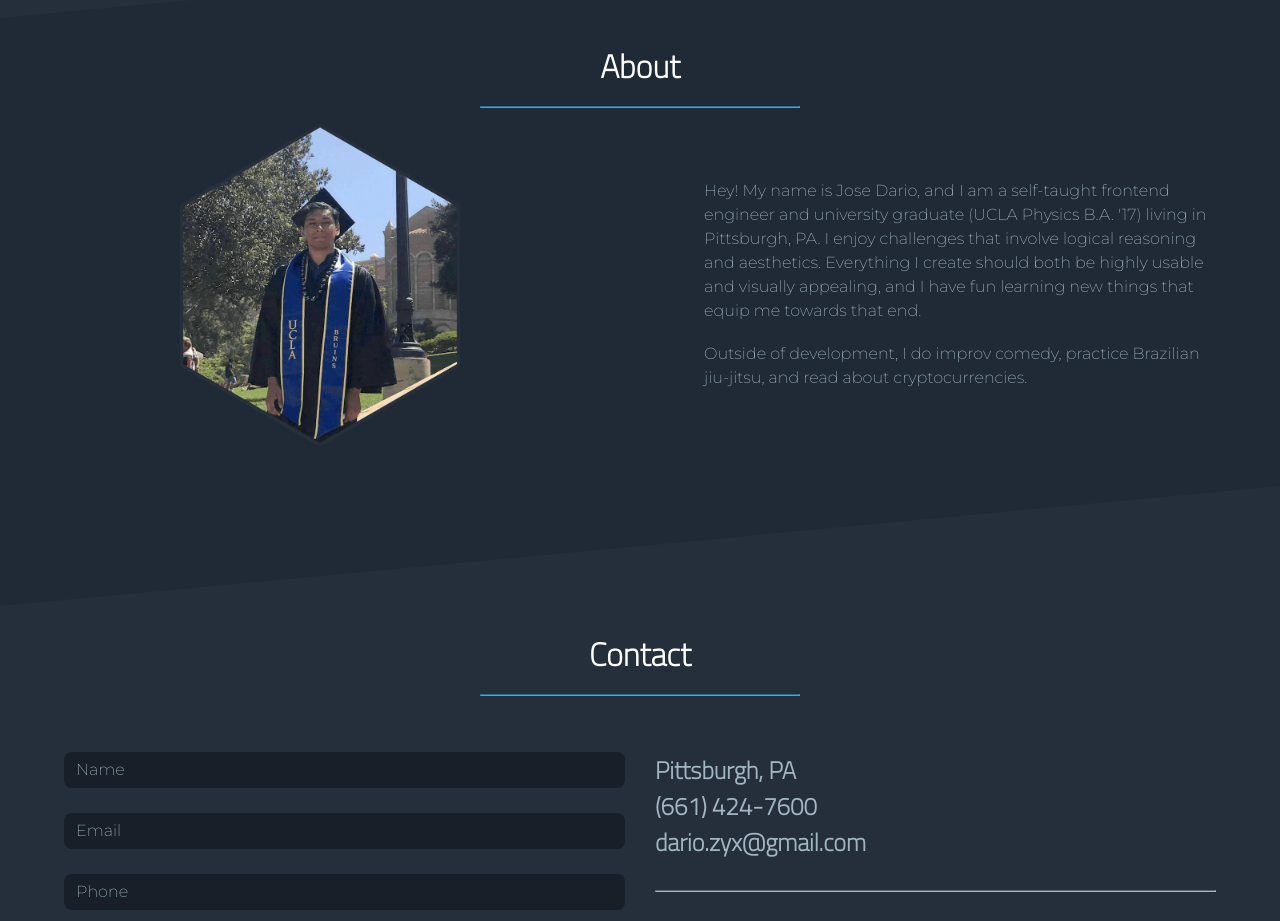
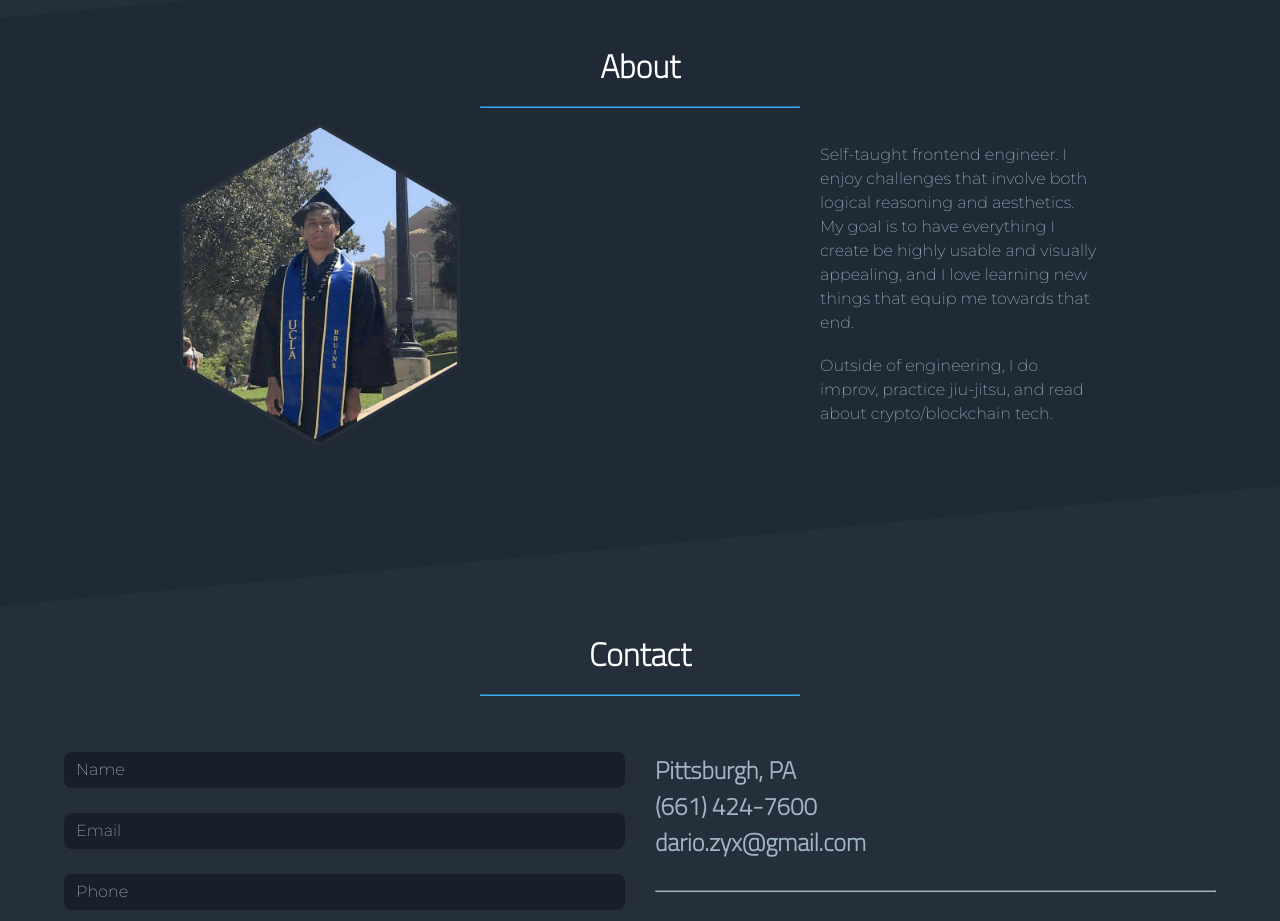
Before and after one commit to darzyx/darzyx, a React (Create React App) app: page / in a window 1280 px wide. Shown: the part 4420-5341 px from the top of the page. Built offline with nearby package versions, Linux system fonts and the light colour scheme.

Commit message:
Update about section paragraph and positioning

```diff
--- a/src/Components/About.js
+++ b/src/Components/About.js
@@ -17,17 +17,15 @@ const About = () => (
       </LazyLoad>
       <div className="bio">
         <p>
-          Hey! My name is Jose Dario, and I am a self-taught frontend engineer
-          and university graduate (UCLA Physics B.A. '17) living in Pittsburgh,
-          PA. I enjoy challenges that involve logical reasoning and aesthetics.
-          Everything I create should both be highly usable and visually
-          appealing, and I have fun learning new things that equip me towards
-          that end.
+          Self-taught frontend engineer. I enjoy challenges that involve both
+          logical reasoning and aesthetics. My goal is to have everything I
+          create be highly usable and visually appealing, and I love learning
+          new things that equip me towards that end.
         </p>
         <br />
         <p>
-          Outside of development, I do improv comedy, practice Brazilian
-          jiu-jitsu, and read about cryptocurrencies.
+          Outside of engineering, I do improv, practice jiu-jitsu, and read
+          about crypto/blockchain tech.
         </p>
       </div>
     </div>
--- a/src/Styles/_about.scss
+++ b/src/Styles/_about.scss
@@ -40,14 +40,25 @@
     }
 
     .bio {
-      @extend %middle-content;
-      @media (max-width: 599px) { grid-row: 2; text-align: center; }
-      @media (min-width: 600px) { grid-column: 2; text-align: left; }
+      @extend %center-middle-content;
 
-      width: 100%;
+      p {
+        @media (max-width: 599px) {
+          width: 100%;
+          grid-row: 2;
+          text-align: center;
+          padding: 0 5vw 0 5vw;
+        }
+        @media (min-width: 600px) {
+          width: 280px;
+          grid-column: 2;
+          text-align: left;
+          padding: 0;
+        }
+      }
+
       height: 100%;
 
-      padding: 0 5vw 0 5vw;
       color: $about-secondary-color;
     }
   }
--- a/src/Styles/index.css
+++ b/src/Styles/index.css
@@ -5,17 +5,17 @@
   to {
     opacity: 1; } }
 
-.skills .content .langs .left, .skills .content .langs .middle, .skills .content .langs .right, .skills .content .other .tools, .skills .content .other .misc, .skills .content .other .academic, .about .content .bio, .contact .content .external .info-row, .header, .skills .heading, .skills .content .download-container, .projects .heading, .about .heading, .about .content .portrait-container, .contact .heading, .contact .content form, .contact .content .external .icons-row .icon-column, .contact .content .external .divider-row {
+.skills .content .langs .left, .skills .content .langs .middle, .skills .content .langs .right, .skills .content .other .tools, .skills .content .other .misc, .skills .content .other .academic, .contact .content .external .info-row, .header, .skills .heading, .skills .content .download-container, .projects .heading, .about .heading, .about .content .portrait-container, .about .content .bio, .contact .heading, .contact .content form, .contact .content .external .icons-row .icon-column, .contact .content .external .divider-row {
   display: flex;
   flex-direction: column; }
 
 .skills .content .langs .left, .skills .content .langs .middle, .skills .content .langs .right, .skills .content .other .tools, .skills .content .other .misc, .skills .content .other .academic {
   align-items: center; }
 
-.about .content .bio, .contact .content .external .info-row {
+.contact .content .external .info-row {
   justify-content: center; }
 
-.header, .skills .heading, .skills .content .download-container, .projects .heading, .about .heading, .about .content .portrait-container, .contact .heading, .contact .content form, .contact .content .external .icons-row .icon-column, .contact .content .external .divider-row {
+.header, .skills .heading, .skills .content .download-container, .projects .heading, .about .heading, .about .content .portrait-container, .about .content .bio, .contact .heading, .contact .content form, .contact .content .external .icons-row .icon-column, .contact .content .external .divider-row {
   justify-content: center;
   align-items: center; }
 
@@ -351,18 +351,20 @@
         animation: fadeIn;
         animation-duration: 1s; }
     .about .content .bio {
-      width: 100%;
       height: 100%;
-      padding: 0 5vw 0 5vw;
       color: #A2B5C3; }
       @media (max-width: 599px) {
-        .about .content .bio {
+        .about .content .bio p {
+          width: 100%;
           grid-row: 2;
-          text-align: center; } }
+          text-align: center;
+          padding: 0 5vw 0 5vw; } }
       @media (min-width: 600px) {
-        .about .content .bio {
+        .about .content .bio p {
+          width: 280px;
           grid-column: 2;
-          text-align: left; } }
+          text-align: left;
+          padding: 0; } }
   .about .triangle {
     position: absolute;
     bottom: 0;
```
